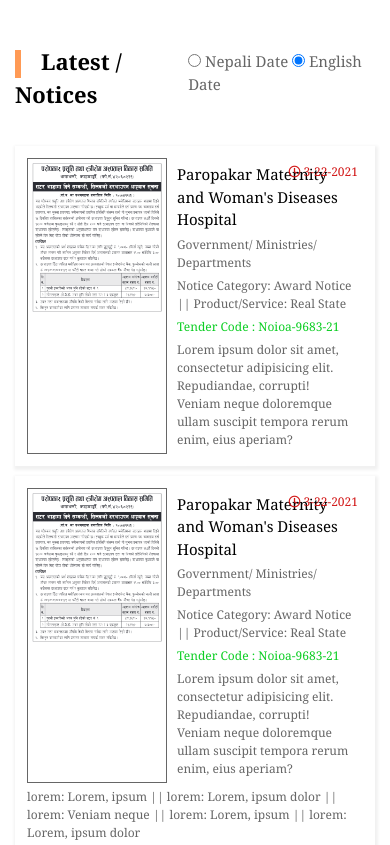
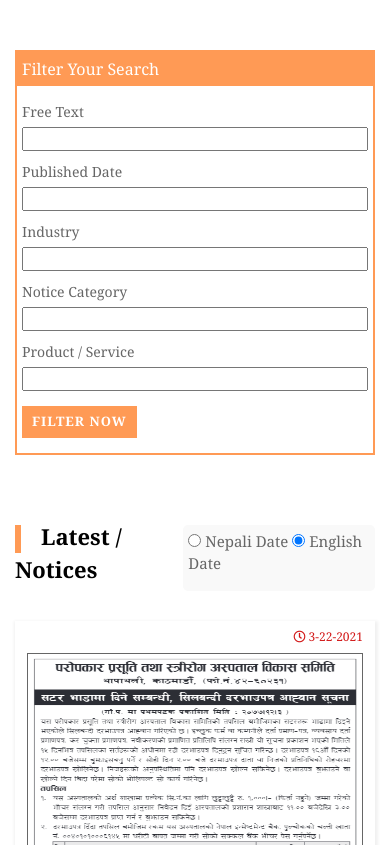
Before and after one commit to prossonna/Tender-RollingNexus, a plain HTML site: page notices-details.html in a window 390 px wide. Shown: the top 845 px of the page. Drawn offline with nearby package versions, Linux system fonts and the light colour scheme.

Commit message:
Notice Details sidebar & Responsive

```diff
--- a/css/responsive.css
+++ b/css/responsive.css
@@ -71,6 +71,23 @@
     p.t-b-p {
         text-align: justify;
     }
+
+
+    /* Notice Details */
+    .tender-notice-list {
+        padding: 30px 10px;
+    }
+    .tender-1_1 {
+        display: flow-root;
+    }
+    img.img-tender-1_1 {
+        width: 100%;
+        height: 250px;
+    }
+    p.publish-date {
+        right: 10px;
+        top: 0;
+    }
 }
 @media only screen and (min-width: 601px) and (max-width: 767px) {
     .rolling-tender-image {
@@ -116,6 +133,19 @@
     }
     .search-ten input[type="search"]::placeholder {
         font-size: 13px;
+    }
+
+    /* Notice Details */
+    img.img-tender-1_1 {
+        width: 150px;
+        height: 100%;
+    }
+    .tender-1_2 {
+        padding: 15px 10px;
+    }
+    p.publish-date {
+        right: 10px;
+        top: 0;
     }
 }
 
@@ -195,4 +225,18 @@
         padding-left: 25px;
     }
 
+
+    /* Notice Details */
+    img.img-tender-1_1 {
+        width: 170px;
+        height: 100%;
+    }
+    .tender-1_2 {
+        padding: 15px 10px;
+    }
+    p.publish-date {
+        right: 10px;
+        top: 0;
+    }
+
 }
--- a/css/style.css
+++ b/css/style.css
@@ -385,12 +385,16 @@
 .date-type {
     margin: 50px 0 20px;
     font-size: 15px;
+    padding: 5px;
+    background: #f9f9f9;
+    border-radius: 5px;
 }
 .tender-notice-list {
     padding: 10px;
     box-shadow: 1px 2px 3px 2px #f1f1f1;
     margin: 10px 0;
     border: 2px solid transparent;
+    position: relative;
 }
 /* .tender-notice-list:hover {
     box-shadow: 1px 2px 4px 1px #ff9a55;
@@ -411,7 +415,7 @@
 }
 img.img-tender-1_1 {
     width: 130px;
-    height: 150px;
+    height: 100%;
 }
 .tender-1_2 {
     padding: 0 10px;
@@ -425,3 +429,43 @@
     position: absolute;
     right: 32px;
 }
+
+/* Sidebar - Tender */
+.sidebar-filter {
+    border: 2px solid #ff9a55;
+    margin: 50px 0 20px;
+}
+p.sidebar-title {
+    font-size: 16px;
+    background: #ff9a55;
+    color: #FFF;
+    margin: unset;
+}
+p.sidebar-title {
+    font-size: 16px;
+    padding: 5px;
+}
+.side-bar-content {
+    padding: 10px 5px;
+}
+p.filter-category-title {
+    font-size: 14px;
+}
+.filter-category input[type="text"] {
+    width: 100%;
+}
+.filter-category {
+    margin-bottom: 10px;
+}
+button.btn-filter-search {
+    border: none;
+    padding: 6px 10px;
+    font-size: 13px;
+    font-weight: 600;
+    background: #ff9a55;
+    color: #FFF;
+    text-transform: uppercase;
+    letter-spacing: 1px;
+    margin: 5px 0;
+    outline: none;
+}
--- a/notices-details.html
+++ b/notices-details.html
@@ -25,10 +25,35 @@
                 <div class="row">
                     <div class="col-lg-3 col-md-3 col-12">
                         <div class="sidebar-filter">
-
+                            <p class="sidebar-title">Filter Your Search</p>
+                            <div class="side-bar-content">
+                                <div class="filter-category">
+                                    <p class="filter-category-title">Free Text</p>
+                                    <input type="text" name="" id="">
+                                </div>
+                                <div class="filter-category">
+                                    <p class="filter-category-title">Published Date</p>
+                                    <input type="text" name="" id="">
+                                </div>
+                                <div class="filter-category">
+                                    <p class="filter-category-title">Industry</p>
+                                    <input type="text" name="" id="">
+                                </div>
+                                <div class="filter-category">
+                                    <p class="filter-category-title">Notice Category</p>
+                                    <input type="text" name="" id="">
+                                </div>
+                                <div class="filter-category">
+                                    <p class="filter-category-title">Product / Service</p>
+                                    <input type="text" name="" id="">
+                                </div>
+                                <div class="btn-filter">
+                                    <button class="btn-filter-search">Filter Now</button>
+                                </div>
+                            </div>
                         </div>
                     </div>
-                    <div class="col-lg-9 col-md-3 col-12">
+                    <div class="col-lg-9 col-md-9 col-12">
                         <div class="title-date-wrap">
                             <div class="category-heading-wrap2">
                                 <p class="category-heading-p2"><span class="r-t2"></span>Latest / Notices</p>
```
